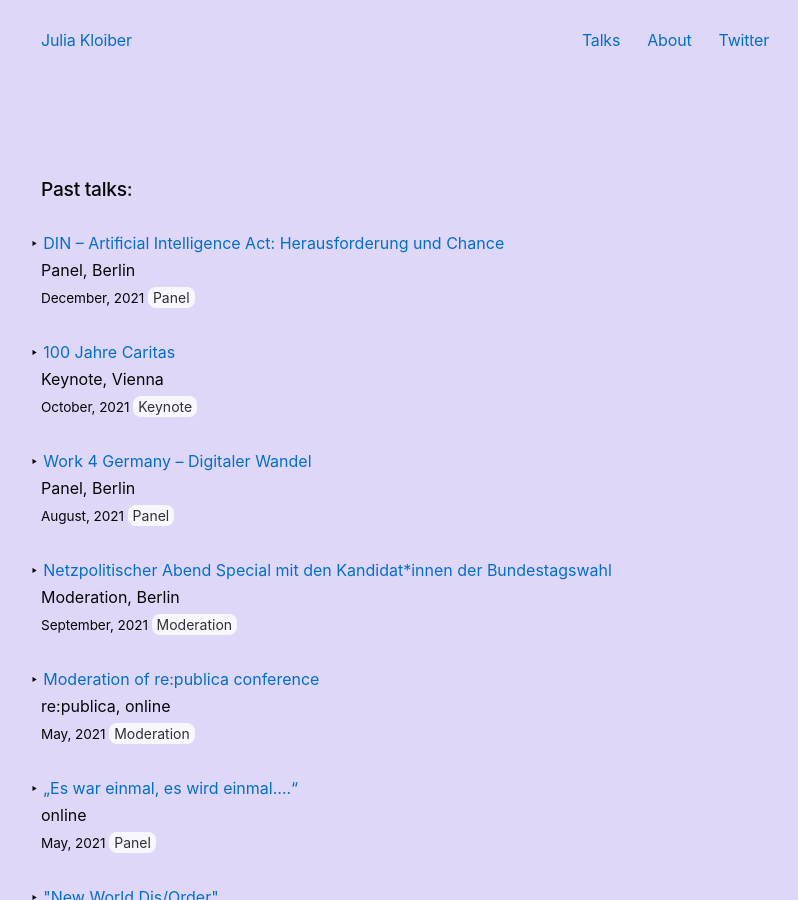
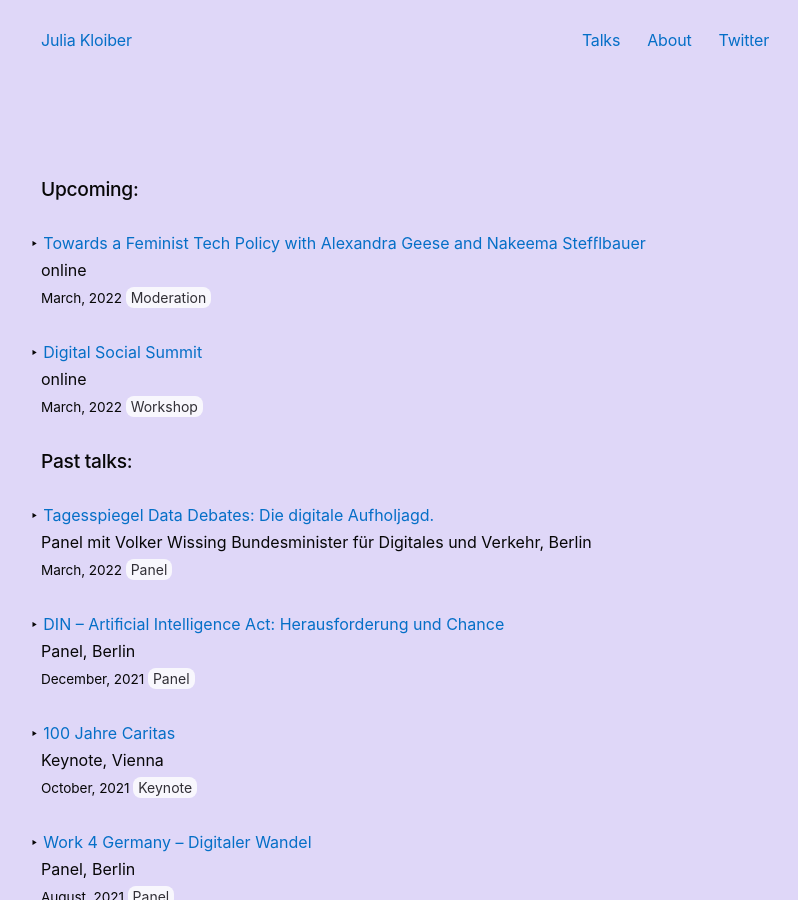
Before and after one commit to juliakloiber/juliakloiber.github.io, a Jekyll site: the page built from talks.html, in a window 1280 px wide and 900 px high. Shown: the whole window, without its empty margins (235-1033 px from the left). Built offline with Jekyll 4.4.1, drawn with Linux system fonts in a browser that asks for light colours; some web fonts are replaced.

Commit message:
new talks

```diff
--- a/talks.html
+++ b/talks.html
@@ -19,12 +19,44 @@ title: Talks
         font-feature-settings: 'calt'1, 'tnum'1;
     }
 </style>
-<!--
+
 <h3>Upcoming:</h3>
--->
+<ul>
+    <li>
+        <a href="https://centreforfeministforeignpolicy.org/cffp-events/2022/ffpsummitsideevent-towardsafeministdigitalpolicy">Towards a Feminist Tech Policy with Alexandra Geese and Nakeema Stefflbauer</a>
+        <br>
+        online<br>
+        <time>
+         March, 2022
+        </time>
+        <span class="tag talk">Moderation</span>
+    </li>
+</ul>
+<ul>
+    <li>
+        <a href="https://digital-social-summit.de/">Digital Social Summit</a>
+        <br>
+        online<br>
+        <time>
+         March, 2022
+        </time>
+        <span class="tag talk">Workshop</span>
+    </li>
+</ul>
 
 <h3>Past talks:</h3>
 
+<ul>
+    <li>
+        <a href="https://www.youtube.com/watch?v=oQXRZVSelpc&feature=youtu.be">Tagesspiegel Data Debates: Die digitale Aufholjagd. </a>
+        <br>
+        Panel mit Volker Wissing Bundesminister für Digitales und Verkehr, Berlin<br>
+        <time>
+         March, 2022
+        </time>
+        <span class="tag talk">Panel</span>
+    </li>
+</ul>
 <ul>
     <li>
         <a href="https://www.din.de/de/din-und-seine-partner/presse/mitteilungen/artificial-intelligence-act-herausforderung-und-chance-fuer-unternehmen-847192">DIN – Artificial Intelligence Act: Herausforderung und Chance</a>
```
